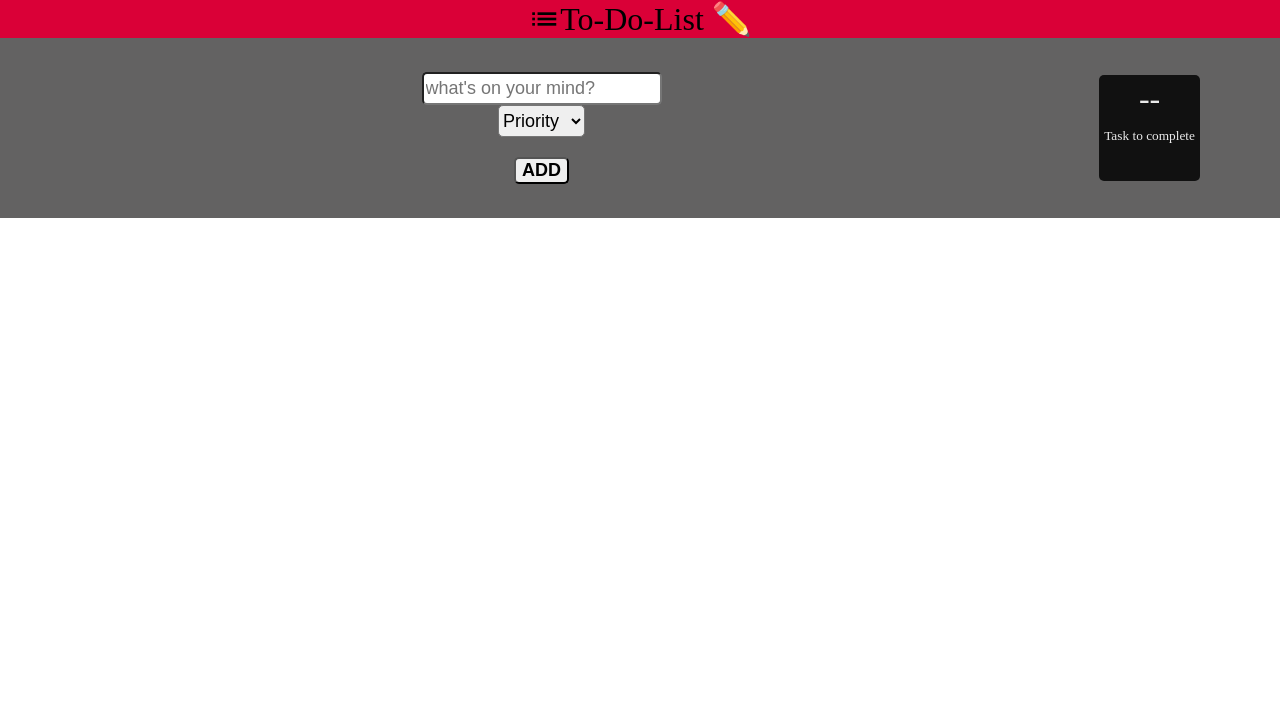
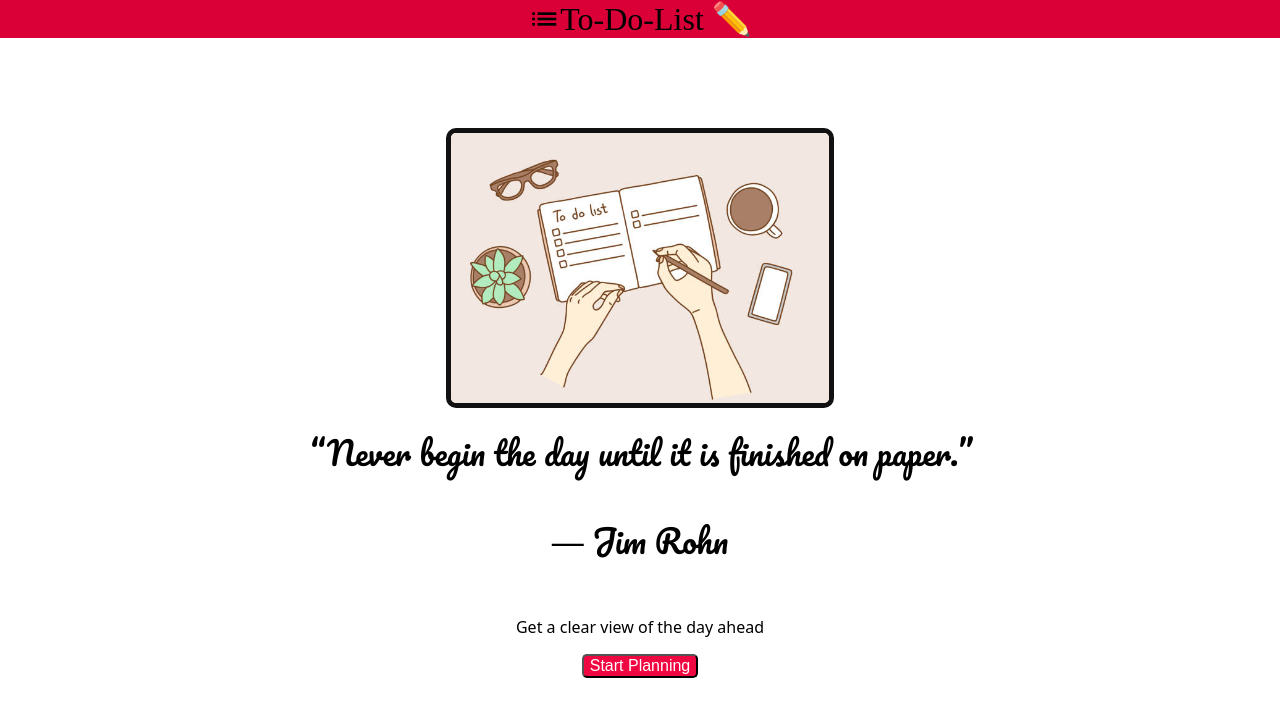
Before and after one commit to sush1998/To-do-list-VanillaJS, a plain HTML site: page index.html in a window 1280 px wide. Drawn offline with Linux system fonts and the light colour scheme.

Commit message:
feat: start page

```diff
--- a/index.css
+++ b/index.css
@@ -1,3 +1,4 @@
+@import url('https://fonts.googleapis.com/css2?family=Pacifico&display=swap');
 html,body{
     margin:0
 }
@@ -12,6 +13,57 @@ nav{
 }
 nav>.material-icons{
    font-size: 2rem;
+}
+
+
+
+.home
+{
+    display: flex;
+    flex-direction: column;
+    margin: auto;
+    padding: 10px;
+}
+
+.home>img
+{
+    margin:5rem auto 1rem auto;
+    width: 30%;
+    border:5px solid #111111;
+    border-radius: 10px;
+}
+
+.home>.quote{
+    margin: auto;
+    font-family: 'Pacifico', cursive;
+    font-size: 2rem;
+
+}
+.quote>p{
+    text-align: center;
+}
+
+.home>p
+{
+    font-family: system-ui;
+    margin: 1rem auto;
+    font-size: 1rem;
+}
+
+
+
+.home>button
+{
+    margin: auto;
+    background-color: #f00640;
+    color: #FFFFFF;
+    font-size: 1rem;
+    border-radius: 5px;
+}
+
+.app-content
+{
+    display: none;
 }
 
 .tool-box ,#list-table>li , li>.details ,#list-table, li>.task-buttons
@@ -251,6 +303,19 @@ li>.details
     {
         width: 15rem;
     }
+
+    .home>img
+    {
+        margin:2rem auto 1rem auto;
+        width: 70%;
+    }
+
+    .home>.quote
+    {
+        font-size: 1rem;
+    }
+
+
 }
 
 
--- a/index.html
+++ b/index.html
@@ -12,6 +12,16 @@
     <nav>
         <i class="material-icons">list</i><span> To-Do-List ✏️</span>
     </nav>
+    <div class="home">
+        <img src="images/istockphoto-1168738399-612x612.jpg">
+        <div class="quote">
+            <q>Never begin the day until it is finished on paper.</q>
+            <p>― Jim Rohn</p>
+        </div>
+        <p>Get a clear view of the day ahead</p>
+        <button id="start-btn">Start Planning</button>
+    </div>
+    <div class="app-content">
         <div class="tool-box">
             <div class="add-task">
                 <div>
@@ -65,6 +75,8 @@
 
             </div>
         </div>
+    </div>
+
     <script src="index.js"></script>
 </body>
 </html>
--- a/index.js
+++ b/index.js
@@ -12,6 +12,10 @@ const openBtn=document.querySelector("#openBtn");
 const closeBtn=document.querySelector(".close");
 const modalYes=document.querySelector("#modalYesBtn")
 const modalNo=document.querySelector("#modalNoBtn");
+const startBtn=document.querySelector("#start-btn")
+const home=document.querySelector(".home")
+const app=document.querySelector(".app-content")
+
 
 
 const list=[];
@@ -219,3 +223,9 @@ closeBtn.addEventListener("click",function()
 {
     editModal.style.display="none"
 })
+
+startBtn.addEventListener("click",function()
+{
+    home.style.display="none"
+    app.style.display="block"
+})
--- a/temp.css
+++ b/temp.css
@@ -1,32 +1,66 @@
-body {font-family: Arial, Helvetica, sans-serif;}
 
-/* The Modal (background) */
-.modal
-{
-    display:none ;
-    z-index: 1;
-    position: fixed;
-    padding-top: 100px;
-    width: 100%;
-    height: 100%;
-    overflow: auto;
-    left: 0;
-    top: 0;
-    background-color:  #00000050;
+@import url('https://fonts.googleapis.com/css2?family=Pacifico&display=swap');
+
+
+html,body{
+    margin:0
 }
 
-.modal-content
+nav{
+    display: flex;
+    justify-content: center;
+    align-items: center;
+    width: 100%;
+    background-color: #DA0037;
+    font-size: 2rem;
+}
+nav>.material-icons{
+   font-size: 2rem;
+}
+
+.home
+{
+    display: flex;
+    flex-direction: column;
+    margin: auto;
+    padding: 10px;
+}
+
+.home>img
+{
+    margin:5rem auto 1rem auto;
+    width: 30%;
+    border:5px solid #111111;
+    border-radius: 10px;
+}
+
+.home>.quote{
+
+    margin: auto;
+    font-family: 'Pacifico', cursive;
+}
+.quote>p{
+    text-align: center;
+}
+
+
+.home>p{
+
+    margin: 1rem auto;
+    font-size: 1rem;
+
+}
+
+.home>button
 {
     margin: auto;
-    background-color: #FFFFFF;
-    padding: 20px;
-    width: 80%;
-    border: 2px solid #111111 ;
+    background-color: #f00640;
+    color: #FFFFFF;
+    font-size: 1rem;
+    border-radius: 5px;
 }
 
-.close
+.app-content
 {
-    float: right;
-    font-size: 24px;
-    font-weight: bold;
+    display: none;
 }
--- a/temp.html
+++ b/temp.html
@@ -1,6 +1,7 @@
 <!DOCTYPE html>
 <html lang="en">
 <head>
+    <link rel="stylesheet" href="https://fonts.googleapis.com/icon?family=Material+Icons">
     <meta charset="UTF-8">
     <meta http-equiv="X-UA-Compatible" content="IE=edge">
     <meta name="viewport" content="width=device-width, initial-scale=1.0">
@@ -8,27 +9,44 @@
     <link rel="stylesheet" href="temp.css">
 </head>
 <body>
-    <button id="openBtn">Open Modal</button>
+    <nav>
+        <i class="material-icons">list</i><span> To-Do-List ✏️</span>
+    </nav>
+    <div class="home">
+        <img src="images/istockphoto-1168738399-612x612.jpg">
+        <div class="quote">
+            <q>Never begin the day until it is finished on paper.</q>
+            <p>― Jim Rohn</p>
+        </div>
+        <p>Get a clear view of the day ahead</p>
+        <button id="start-btn">Start Planning</button>
+    </div>
 
-
-    <div class="modal" id="edit-Modal">
-        <div class="modal-content">
-
-            <span class="close">&times;</span>
-            <div class="edit-task">
-                <input id="edit-input" placeholder="Task name">
-                <select id="edit-priority">
+    <div class="app-content">
+        <div class="tool-box">
+            <div class="add-task">
+                <div>
+                    <input type="text" id="list-input" placeholder="what's on your mind?">
+                    <select id="priority">
                         <option disabled selected>Priority</option>
                         <option value="1">High</option>
                         <option value="2">Medium</option>
                         <option value="3" >Low</option>
                     </select>
-                <button>Edit</button>
+                </div>
+                <div class="divider"></div>
+                <button id="add">ADD</button>
+            </div>
+            <div class="counter">
+                <div id="count">--</div>
+                <div id="desp">Task to complete</div>
+
+            </div>
+        </div>
     </div>
 
-        </div>
 
-    </div>
+
     <script src="temp.js"></script>
 </body>
 </html>
```
Also changed, not shown: temp.js (+6 -13 lines), images/istockphoto-1168738399-612x612.jpg (added). Lines whose indentation alone changed are shown as unchanged.
